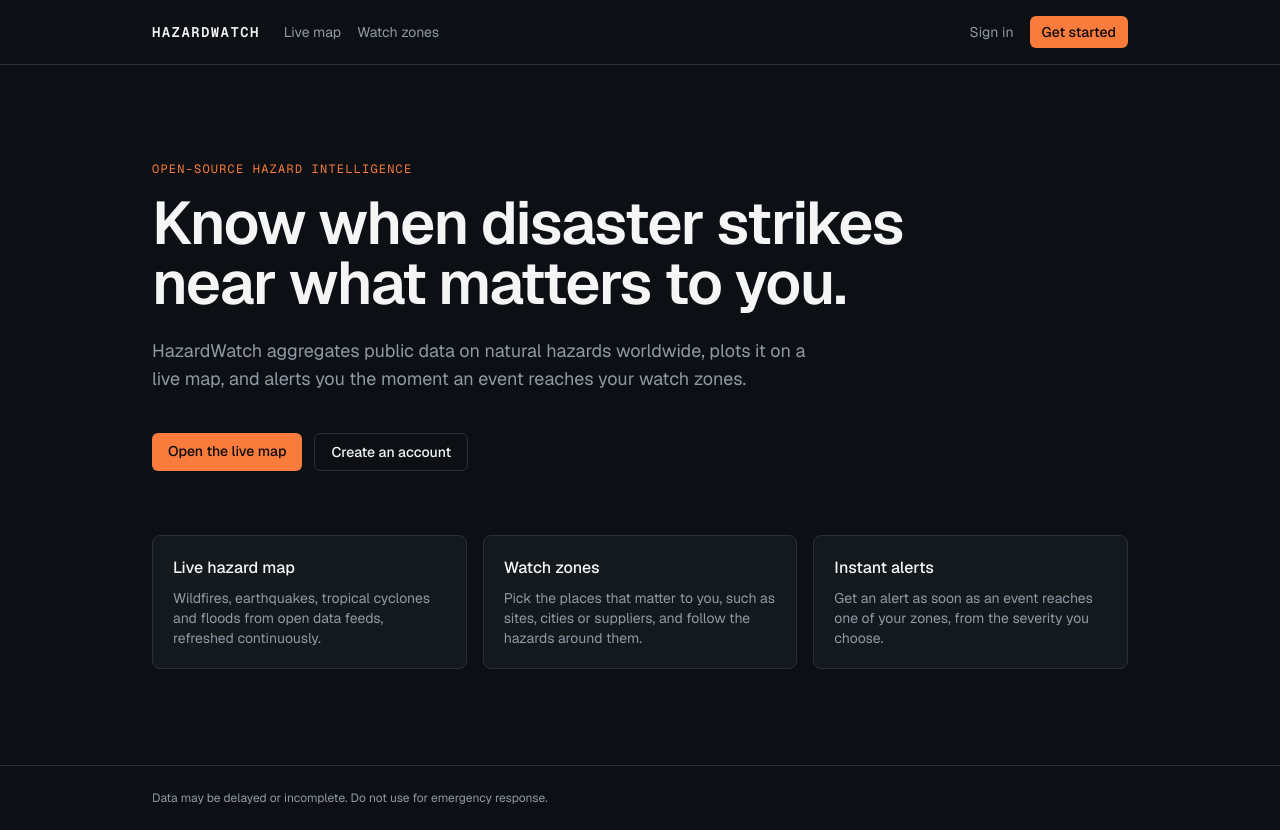
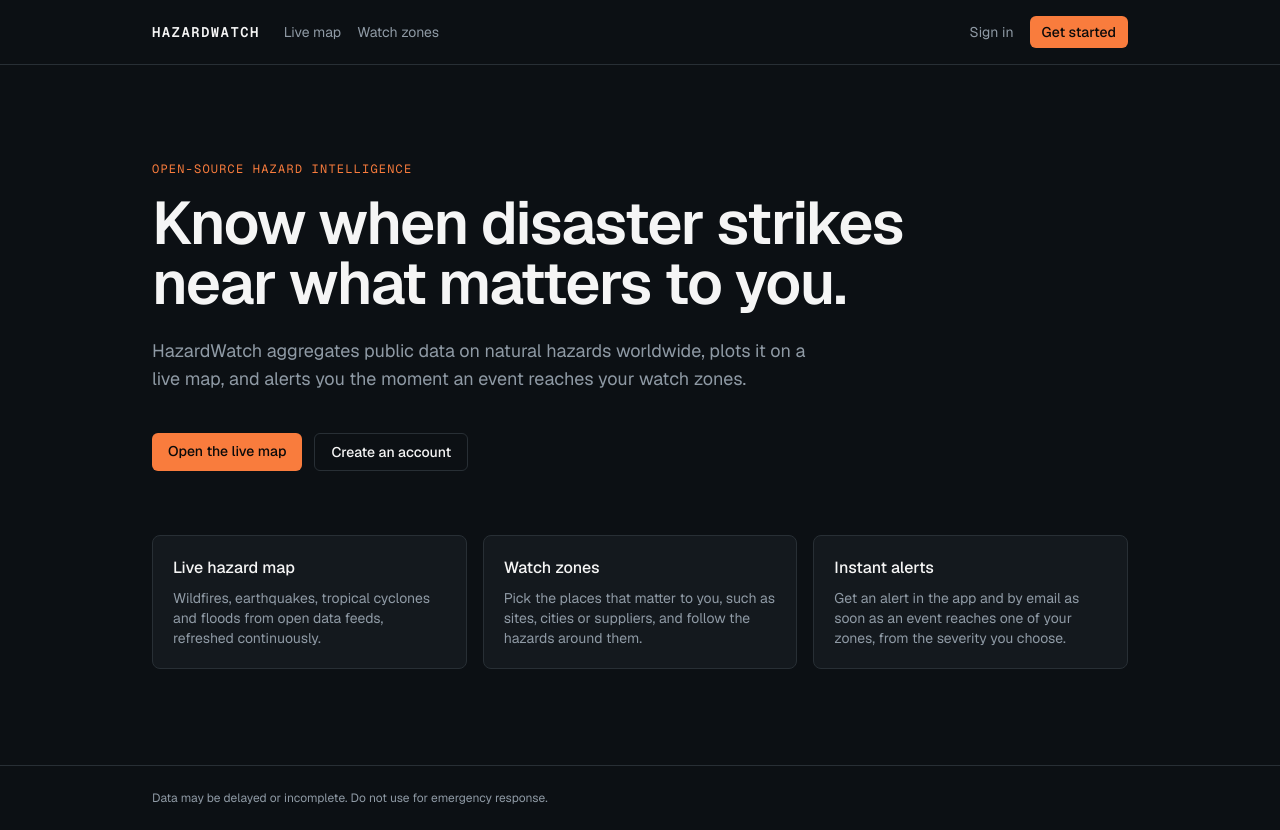
Before and after one commit to HIRATRA/hazardwatch, a Next.js app in the folder apps/web/: page / in a window 1280 px wide. Built offline with nearby package versions, Linux system fonts and the light colour scheme.

Commit message:
feat(web): mention email alerts on the home page
Alerts now reach users by email as well as in the app.

```diff
--- a/apps/web/src/app/page.tsx
+++ b/apps/web/src/app/page.tsx
@@ -13,7 +13,7 @@ const features = [
   },
   {
     title: "Instant alerts",
-    body: "Get an alert as soon as an event reaches one of your zones, from the severity you choose.",
+    body: "Get an alert in the app and by email as soon as an event reaches one of your zones, from the severity you choose.",
   },
 ];
 
```
